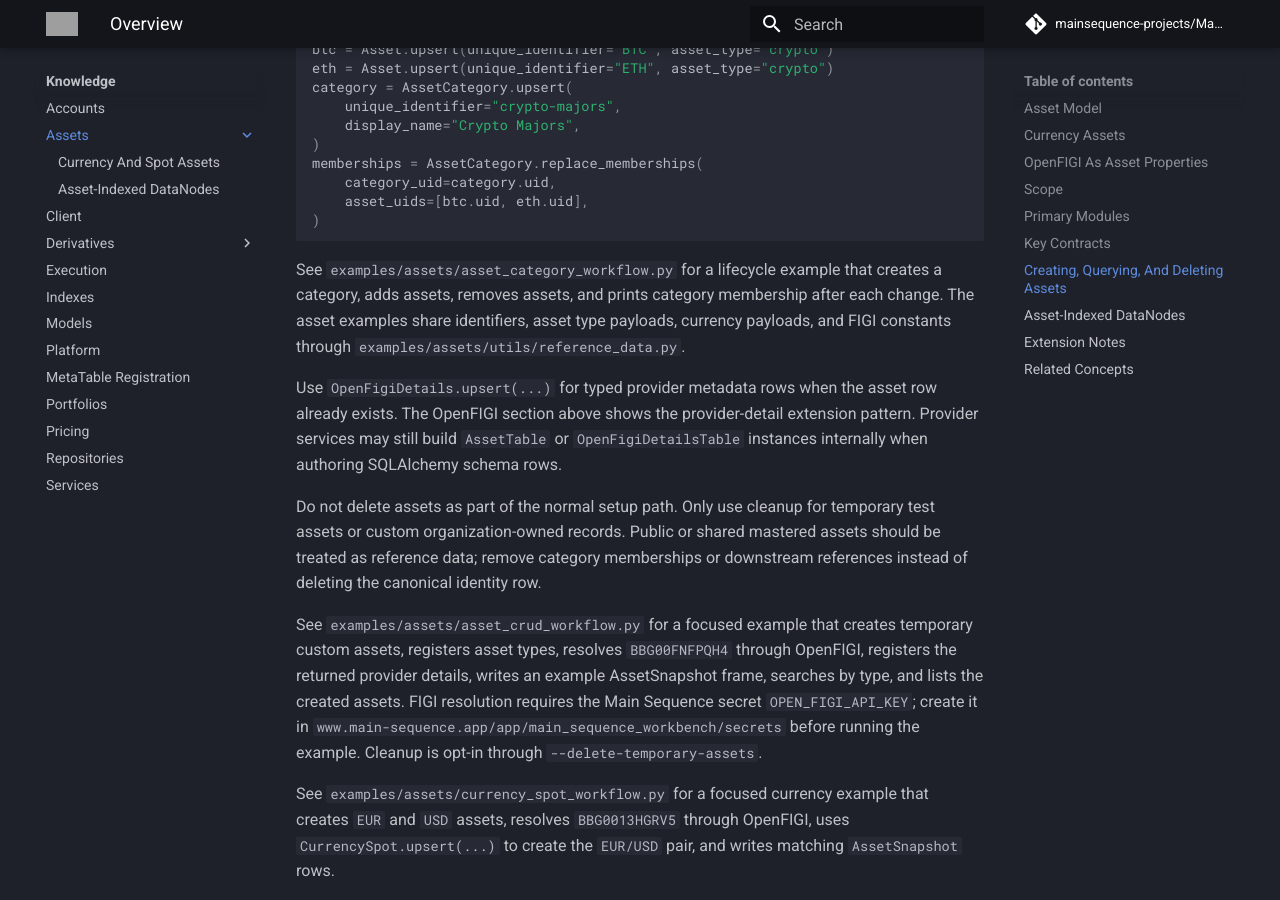
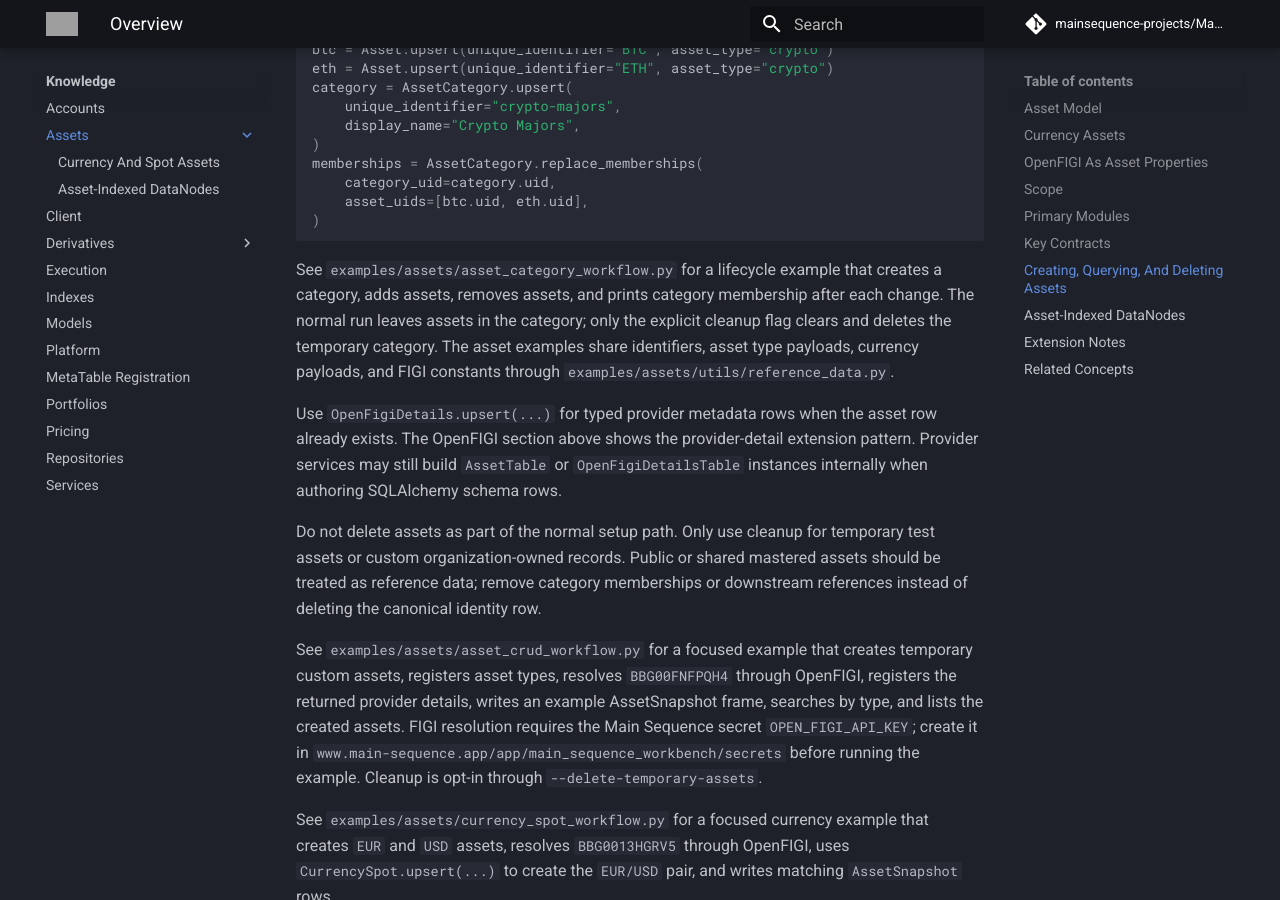
Before and after one commit to mainsequence-projects/MainSequenceMarkets, an MkDocs documentation site: the page built from docs/knowledge/assets/index.md, in a window 1280 px wide and 900 px high, scrolled down 6338 px. Built offline with MkDocs 1.6.1 and Material for MkDocs 9.7.7, drawn with Linux system fonts in a browser that asks for light colours; comment, search, counter and statistics services are not loaded; grey boxes are pictures that could not be loaded.

Commit message:
Asset Category APi implemetned

```diff
--- a/docs/knowledge/assets/index.md
+++ b/docs/knowledge/assets/index.md
@@ -312,8 +312,10 @@ memberships = AssetCategory.replace_memberships(
 
 See `examples/assets/asset_category_workflow.py` for a lifecycle example that
 creates a category, adds assets, removes assets, and prints category membership
-after each change. The asset examples share identifiers, asset type payloads,
-currency payloads, and FIGI constants through
+after each change. The normal run leaves assets in the category; only the
+explicit cleanup flag clears and deletes the temporary category. The asset
+examples share identifiers, asset type payloads, currency payloads, and FIGI
+constants through
 `examples/assets/utils/reference_data.py`.
 
 Use `OpenFigiDetails.upsert(...)` for typed provider metadata rows when the
```
Also changed, not shown: CHANGELOG.md (+1 -1 lines), docs/tutorial/market_workflows.md (+3 -2 lines).
